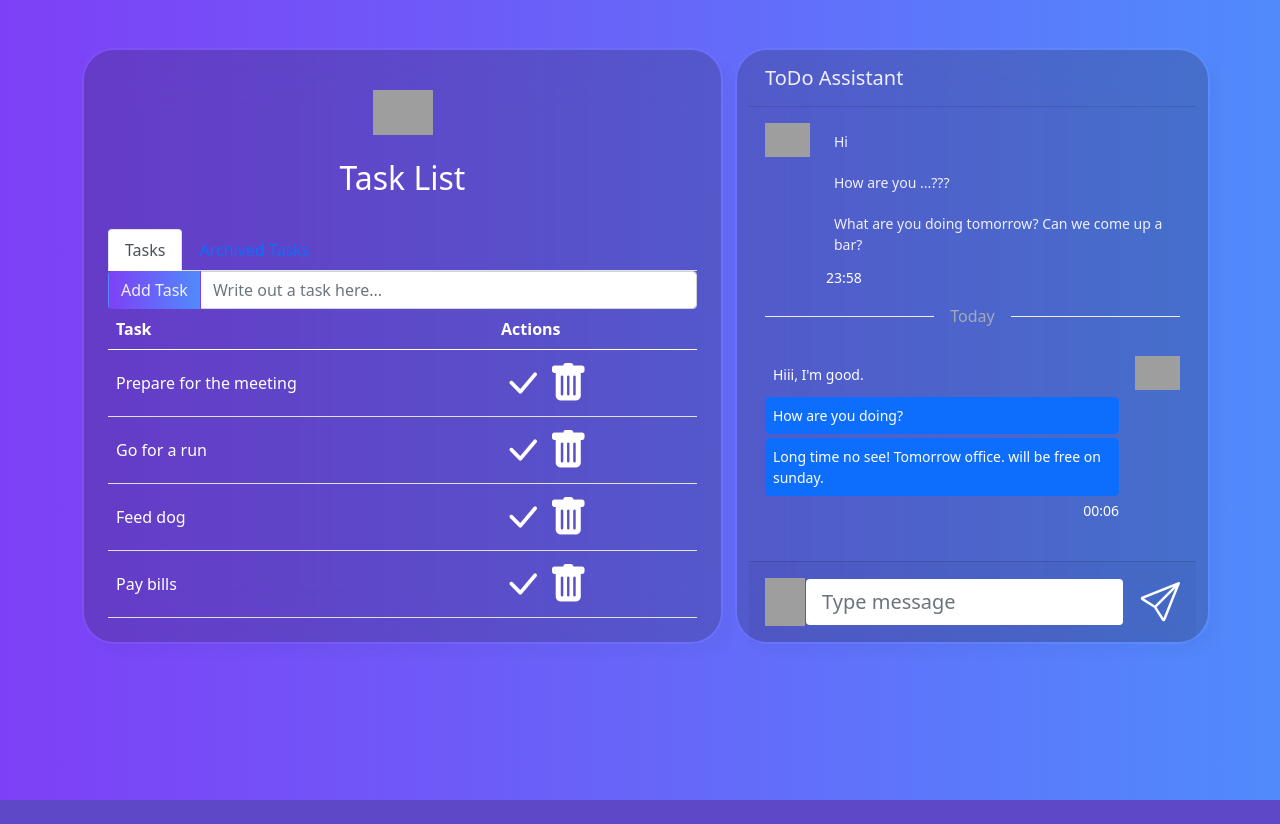
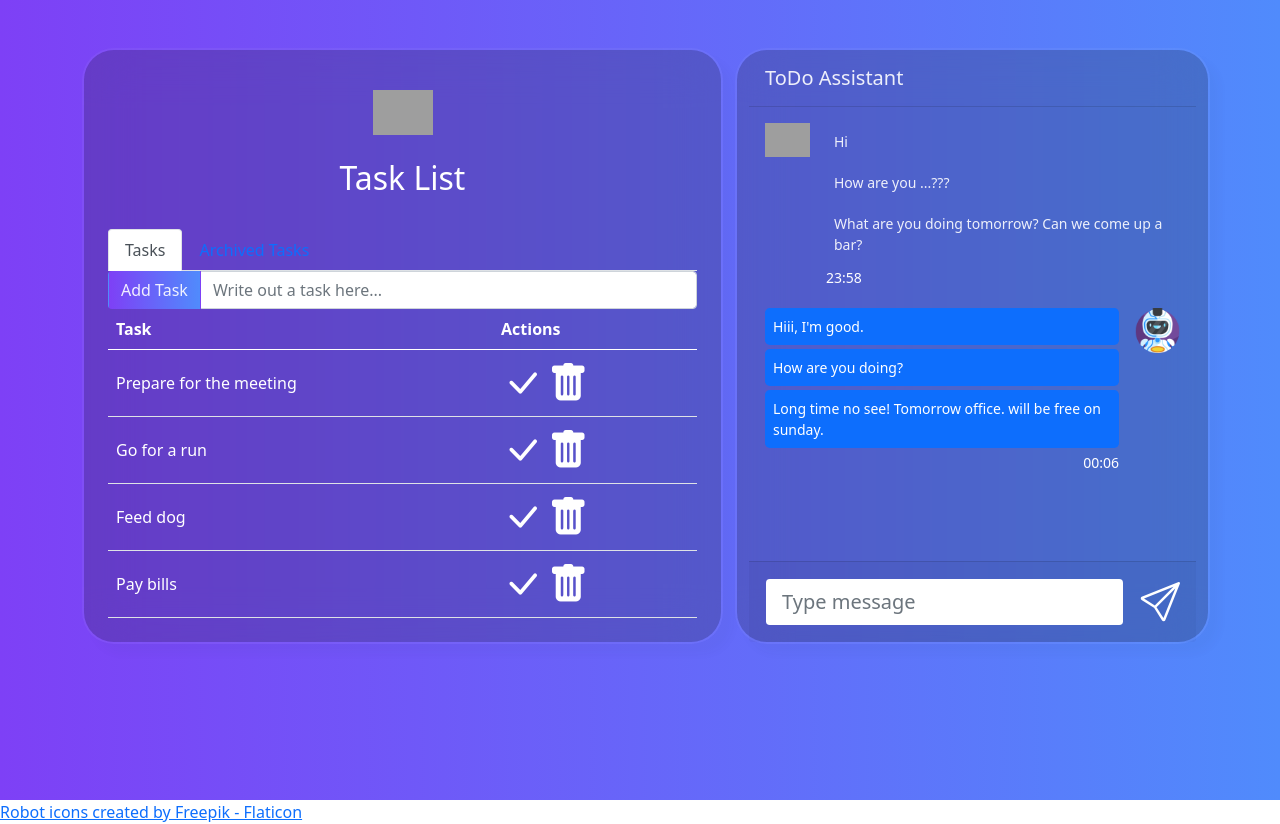
Before and after one commit to m3r41ck/ToDoApp, a Flask app: page / in a window 1280 px wide. Before the commit the page ends 800 px from the top, so only its background shows below. Run offline with Flask 3, Linux system fonts and the light colour scheme; grey boxes are pictures that could not be loaded.

Commit message:
Changed layout of AI messenger

```diff
--- a/templates/base.html
+++ b/templates/base.html
@@ -15,6 +15,6 @@
   <body>
     {% block body %}{% endblock %}
     <script src="https://cdn.jsdelivr.net/npm/bootstrap@5.0.2/dist/js/bootstrap.bundle.min.js" integrity="sha384-MrcW6ZMFYlzcLA8Nl+NtUVF0sA7MsXsP1UyJoMp4YLEuNSfAP+JcXn/tWtIaxVXM" crossorigin="anonymous"></script>
-
+    <a href="https://www.flaticon.com/free-icons/robot" title="robot icons">Robot icons created by Freepik - Flaticon</a>
   </body>
 </html>
--- a/templates/todo.html
+++ b/templates/todo.html
@@ -121,97 +121,28 @@
               </div>
             </div>
 
-            <div class="divider d-flex align-items-center mb-4">
-              <p class="text-center mx-3 mb-0" style="color: #a2aab7;">Today</p>
-            </div>
-
             <div class="d-flex flex-row justify-content-end mb-4 pt-1">
               <div>
-                <p class="small p-2 me-3 mb-1 text-white rounded-3">Hiii, I'm good.</p>
+                <p class="small p-2 me-3 mb-1 text-white rounded-3 bg-primary">Hiii, I'm good.</p>
                 <p class="small p-2 me-3 mb-1 text-white rounded-3 bg-primary">How are you doing?</p>
                 <p class="small p-2 me-3 mb-1 text-white rounded-3 bg-primary">Long time no see! Tomorrow
                   office. will
                   be free on sunday.</p>
                 <p class="small me-3 mb-3 rounded-3 text-white d-flex justify-content-end">00:06</p>
               </div>
-              <img src="https://mdbcdn.b-cdn.net/img/Photos/new-templates/bootstrap-chat/ava4-bg.webp"
+              <img src="{{ url_for('static', filename='robot.png') }}"
                 alt="avatar 1" style="width: 45px; height: 100%;">
             </div>
-
-            <div class="d-flex flex-row justify-content-start mb-4">
-              <img src="https://mdbcdn.b-cdn.net/img/Photos/new-templates/bootstrap-chat/ava3-bg.webp"
-                alt="avatar 1" style="width: 45px; height: 100%;">
-              <div>
-                <p class="small p-2 ms-3 mb-1 rounded-3 bg-body-tertiary">Okay</p>
-                <p class="small p-2 ms-3 mb-1 rounded-3 bg-body-tertiary">We will go on
-                  Sunday?</p>
-                <p class="small ms-3 mb-3 rounded-3 text-muted">00:07</p>
           </div>
-            </div>
-
-            <div class="d-flex flex-row justify-content-end mb-4">
-              <div>
-                <p class="small p-2 me-3 mb-1 text-white rounded-3 bg-primary">That's awesome!</p>
-                <p class="small p-2 me-3 mb-1 text-white rounded-3 bg-primary">I will meet you Sandon Square
-                  sharp at
-                  10 AM</p>
-                <p class="small p-2 me-3 mb-1 text-white rounded-3 bg-primary">Is that okay?</p>
-                <p class="small me-3 mb-3 rounded-3 text-muted d-flex justify-content-end">00:09</p>
-              </div>
-              <img src="https://mdbcdn.b-cdn.net/img/Photos/new-templates/bootstrap-chat/ava4-bg.webp"
-                alt="avatar 1" style="width: 45px; height: 100%;">
-            </div>
-
-            <div class="d-flex flex-row justify-content-start mb-4">
-              <img src="https://mdbcdn.b-cdn.net/img/Photos/new-templates/bootstrap-chat/ava3-bg.webp"
-                alt="avatar 1" style="width: 45px; height: 100%;">
-              <div>
-                <p class="small p-2 ms-3 mb-1 rounded-3 bg-body-tertiary">Okay i will meet
-                  you on
-                  Sandon Square</p>
-                <p class="small ms-3 mb-3 rounded-3 text-muted">00:11</p>
-              </div>
-            </div>
-
-            <div class="d-flex flex-row justify-content-end mb-4">
-              <div>
-                <p class="small p-2 me-3 mb-1 text-white rounded-3 bg-primary">Do you have pictures of Matley
-                  Marriage?</p>
-                <p class="small me-3 mb-3 rounded-3 text-muted d-flex justify-content-end">00:11</p>
-              </div>
-              <img src="https://mdbcdn.b-cdn.net/img/Photos/new-templates/bootstrap-chat/ava4-bg.webp"
-                alt="avatar 1" style="width: 45px; height: 100%;">
-            </div>
-
-            <div class="d-flex flex-row justify-content-start mb-4">
-              <img src="https://mdbcdn.b-cdn.net/img/Photos/new-templates/bootstrap-chat/ava3-bg.webp"
-                alt="avatar 1" style="width: 45px; height: 100%;">
-              <div>
-                <p class="small p-2 ms-3 mb-1 rounded-3 bg-body-tertiary">Sorry I don't
-                  have. i
-                  changed my phone.</p>
-                <p class="small ms-3 mb-3 rounded-3 text-muted">00:13</p>
-              </div>
-            </div>
-
-            <div class="d-flex flex-row justify-content-end">
-              <div>
-                <p class="small p-2 me-3 mb-1 text-white rounded-3 bg-primary">Okay then see you on sunday!!
-                </p>
-                <p class="small me-3 mb-3 rounded-3 text-muted d-flex justify-content-end">00:15</p>
-              </div>
-              <img src="https://mdbcdn.b-cdn.net/img/Photos/new-templates/bootstrap-chat/ava4-bg.webp"
-                alt="avatar 1" style="width: 45px; height: 100%;">
-            </div>
-
-          </div>
+          <form>
             <div class="card-footer text-muted d-flex justify-content-start align-items-center p-3">
-            <img src="https://mdbcdn.b-cdn.net/img/Photos/new-templates/bootstrap-chat/ava3-bg.webp"
-              alt="avatar 3" style="width: 40px; height: 100%;">
+              {# <form> #}
                 <input type="text" class="form-control form-control-lg" id="exampleFormControlInput1"
                   placeholder="Type message">
                 <a class="ms-3" href="#!"><i class="bi bi-send text-white h1"></i></a>
+              {# </form> #}
             </div>
+          </form>
         </div>
 
       </div>
```
Also changed, not shown: static/robot.png (added). Lines whose indentation alone changed are shown as unchanged.
